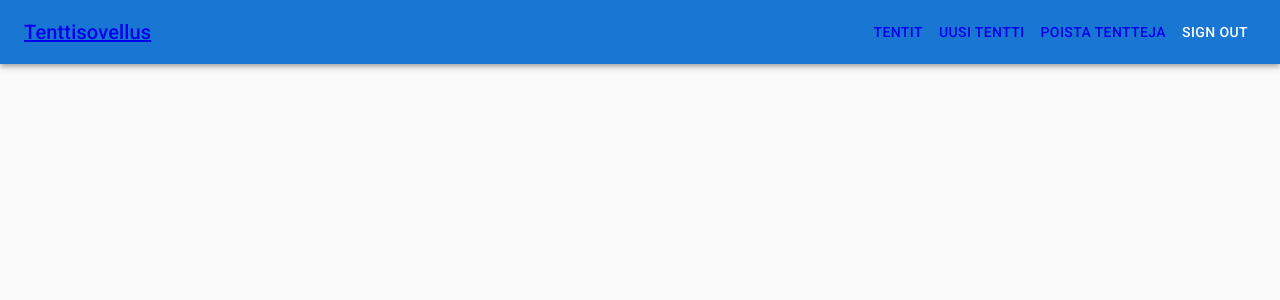
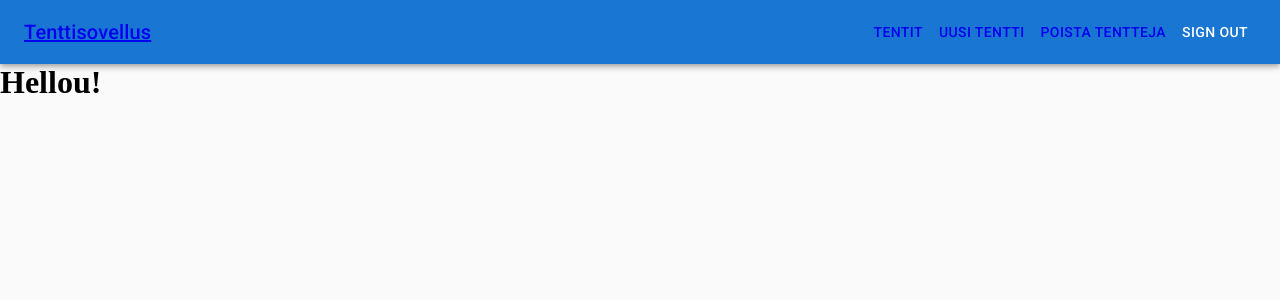
Before and after one commit to torastrengel/fullstack2022koulutus, a React (Create React App) app in the folder tenttisovellus/: page /admin/poistatentti in a window 1280 px wide. Shown: the top 300 px of the page. Built offline with nearby package versions, Linux system fonts and the light colour scheme; no server answers; sample sign-in values are in the browser's storage.

Commit message:
Alusta poistatentti ominaisuus

```diff
--- a/tenttisovellus/src/App.js
+++ b/tenttisovellus/src/App.js
@@ -14,6 +14,7 @@ import ProtectedRoute from './ProtectedRoute';
 
 /* ADMIN KOMPONENTIT */
 import LisaaTentti from './admin/LisaaTentti';
+import PoistaTentti from './admin/PoistaTentti';
 
 const App = () => {
   const { setUser } = useContext(UserContext);
@@ -60,6 +61,14 @@ const App = () => {
             </ProtectedRoute>
           }
         />
+        <Route
+          path="admin/poistatentti"
+          element={
+            <ProtectedRoute isAdminRoute={true}>
+              <PoistaTentti />
+            </ProtectedRoute>
+          }
+        />
       </Routes>
     </TenttiContextProvider>
   );
--- a/tenttisovellus/src/Navbar.js
+++ b/tenttisovellus/src/Navbar.js
@@ -25,7 +25,7 @@ const Navbar = () => {
             <Button color="inherit">Tentit</Button>
           </Link>
           {user.isAdmin && (
-            <Link to="admin/lisaatentti" color="inherit">
+            <Link to="admin/lisaatentti">
               <Button color="inherit">Uusi tentti</Button>
             </Link>
           )}
--- /dev/null
+++ b/tenttisovellus/src/admin/PoistaTentti.jsx
@@ -0,0 +1,22 @@
+import { useState } from 'react';
+import { useNavigate } from 'react-router-dom';
+import axios from 'axios';
+
+import tokenConfig from '../utils/tokenConfig';
+
+const PoistaTentti = () => {
+  const navigate = useNavigate();
+  const [statusMessage, setStatusMessage] = useState('');
+
+  if (statusMessage) {
+    return <h1>{statusMessage}</h1>;
+  }
+
+  return (
+    <div>
+      <h1>Hellou!</h1>
+    </div>
+  );
+};
+
+export default PoistaTentti;
```
